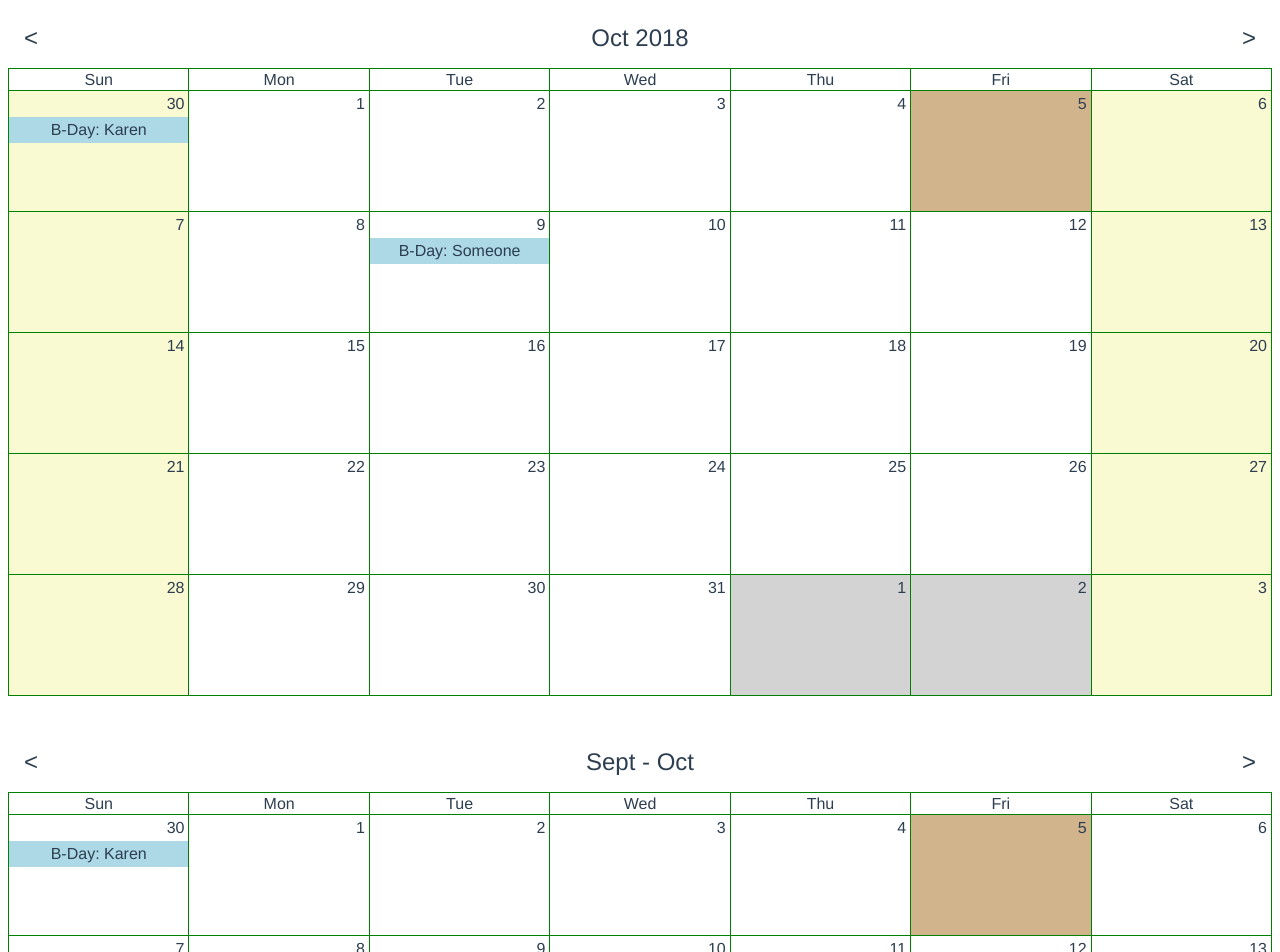
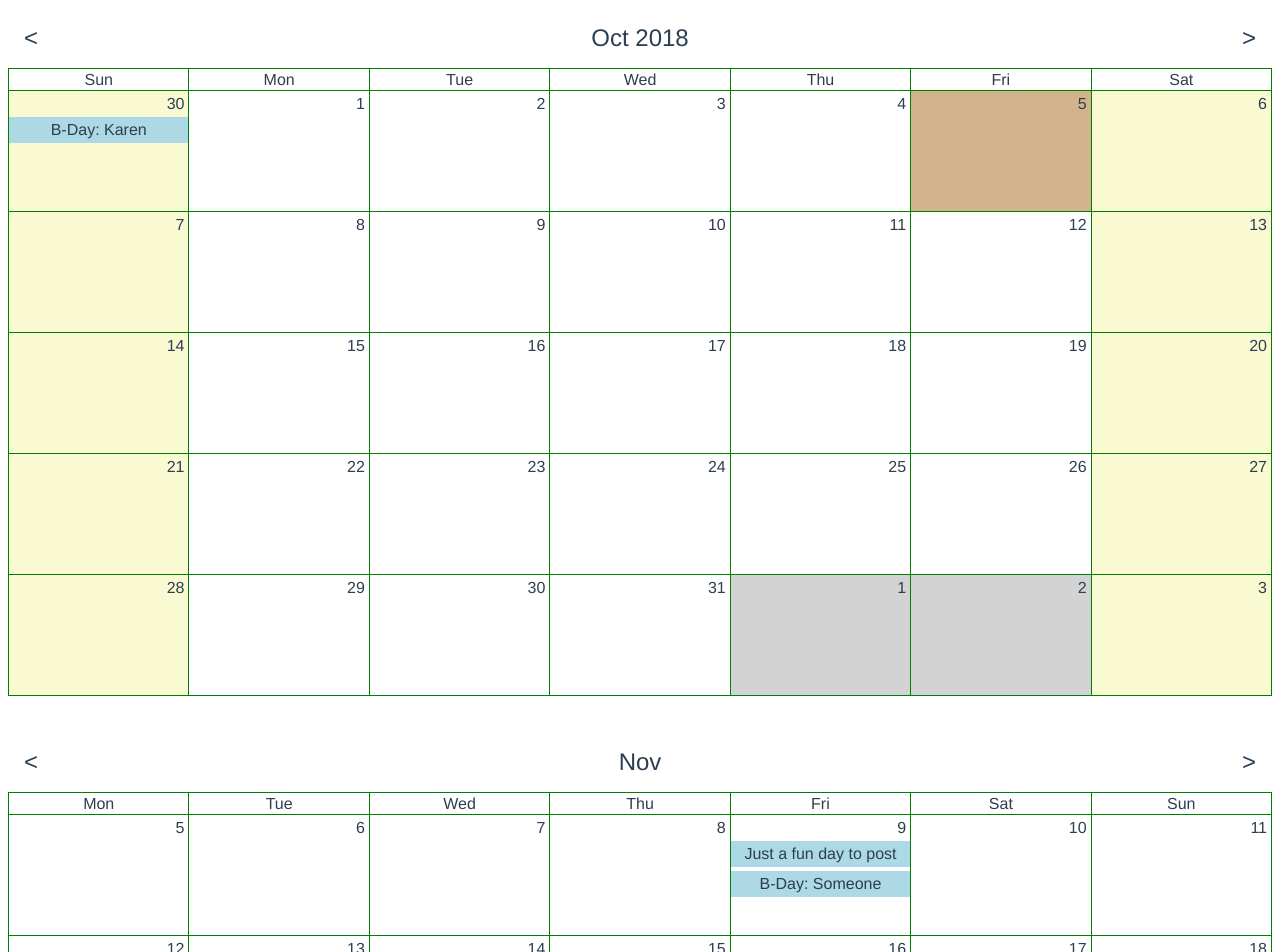
Before and after one commit to baumler/vue-calendar, a Vue app: page / in a window 1280 px wide. Shown: the top 952 px of the page. Built offline with nearby package versions, Linux system fonts and the light colour scheme.

Commit message:
added mixin

```diff
--- a/src/App.vue
+++ b/src/App.vue
@@ -1,11 +1,12 @@
 <template>
   <div id="app">
-    <vue-calendar :events="events" view="month" :data="monthViewOne"></vue-calendar><br/><br/>
-    <!--<vue-calendar :events="events" view="month" :data="monthViewTwo"></vue-calendar><br/><br/>-->
-    <vue-calendar :events="events" view="week" :data="weekViewOne"></vue-calendar><br/><br/>
-    <!--<vue-calendar :events="events" view="week" :data="weekViewTwo"></vue-calendar><br/><br/>
-    <vue-calendar :events="events" view="week" :data="weekViewThree"></vue-calendar><br/><br/>-->
-    <vue-calendar :events="events" view="week" :data="weekViewFour"></vue-calendar><br/><br/>
+    <vue-calendar :events="events" :data="monthViewOne"></vue-calendar><br/><br/>
+    <!--<vue-calendar :events="events" :data="monthViewTwo"></vue-calendar><br/><br/>-->
+
+    <!--<vue-calendar :events="events" :data="weekViewOne"></vue-calendar><br/><br/>-->
+    <!--<vue-calendar :events="events" :data="weekViewTwo"></vue-calendar><br/><br/>-->
+    <vue-calendar :events="events" :data="weekViewThree"></vue-calendar><br/><br/>
+    <vue-calendar :events="events" :data="weekViewFour"></vue-calendar><br/><br/>
   </div>
 </template>
 
@@ -23,12 +24,12 @@ export default {
   },
   data () {
     return {
-      monthViewOne: { month: 'current', highlightWeekends: true },
-      monthViewTwo: { month: 2, year: 2018 },
-      weekViewOne: { week: 'current', startOn: 0, numberOfWeeks: 2, highlightWeekends: false },
-      weekViewTwo: { week: '2014-9-2', startOn: 2, numberOfWeeks: 1 },
-      weekViewThree: { week: 'current', startOn: 'today', numberOfWeeks: 2 },
-      weekViewFour: { week: 'current', startOn: 'today', numberOfWeeks: 1, highlightWeekends: true }
+      monthViewOne: { view: 'month', month: 'current', highlightWeekends: true },
+      monthViewTwo: { view: 'month', month: 5, year: 2018 },
+      weekViewOne: { view: 'week', week: 'current', startOn: 0, numberOfWeeks: 2, highlightWeekends: false },
+      weekViewTwo: { view: 'week', week: '2014-6-6', startOn: 2, numberOfWeeks: 1 },
+      weekViewThree: { view: 'week', week: '2018-11-5', startOn: 1, numberOfWeeks: 2 },
+      weekViewFour: { view: 'week', week: 'current', startOn: 'today', numberOfWeeks: 1, highlightWeekends: true }
     }
   },
   computed: {
--- a/src/components/TheDay.vue
+++ b/src/components/TheDay.vue
@@ -2,7 +2,7 @@
   <div :class="['vc-day', {'nonMonth': !date.isMonth}, {'today': isToday}, {'isWeekend': isWeekendDay}]">
     <div class="vc-day-date">{{myDay}}</div>
 
-    <div v-for="(event, index) in myEvents" class="vc-day-event" :key="`e-${index}`">
+    <div v-for="(event, index) in events" class="vc-day-event" :key="`e-${index}`">
       <a v-if="event.url" :href="event.url" @mouseover="showTooltip($event)" @mouseout="hideTooltip($event)">
         <div class="vc-day-event-title" v-html="event.title"></div>
         <div v-if="event.desc" class="vc-day-event-desc" v-html="event.desc"></div>
@@ -39,15 +39,6 @@ export default {
     myDay () {
       return getDate(this.date.date)
     },
-    myEvents () {
-      const event = []
-      for (let i = 0; i < this.events.length; i++) {
-        if (isSameDay(new Date(this.events[i].startDate), this.date.date)) {
-          event.push(this.events[i])
-        }
-      }
-      return event
-    },
     isToday () {
       const today = new Date()
       return isSameDay(today, this.date.date)
--- a/src/components/TheMonth.vue
+++ b/src/components/TheMonth.vue
@@ -28,22 +28,14 @@
 </template>
 
 <script>
+import calMixin from '../mixins/cal'
 import getDay from 'date-fns/get_day'
 import getDaysInMonth from 'date-fns/get_days_in_month'
-import isSameDay from 'date-fns/is_same_day'
 
 import TheDay from './TheDay.vue'
 
 export default {
   props: {
-    month: {
-      type: Number,
-      required: true
-    },
-    year: {
-      type: Number,
-      required: true
-    },
     events: {
       type: Array
     },
@@ -55,11 +47,10 @@ export default {
     return {
       currentMonth: 0,
       currentYear: 0,
-      dayNamesAbb: ['Sun', 'Mon', 'Tue', 'Wed', 'Thu', 'Fri', 'Sat'],
-      monthNamesAbb: ['Jan', 'Feb', 'Mar', 'Apr', 'May', 'June', 'July', 'Aug', 'Sept', 'Oct', 'Nov', 'Dec'],
       monthDates: []
     }
   },
+  mixins: [ calMixin ],
   components: { TheDay },
   computed: {
     thisMonthNameAbb () {
@@ -68,7 +59,7 @@ export default {
     dayOfWeekMonthStartsOn () {
       return getDay(new Date(this.currentYear, this.currentMonth, 1))
     },
-    numberOdDaysInMonth () {
+    numberOfDaysInMonth () {
       return getDaysInMonth(new Date(this.currentYear, this.currentMonth, 1))
     },
     highlightWeekends () {
@@ -80,7 +71,7 @@ export default {
       this.monthDates = []
 
       // get the actual month dates
-      for (let i = 1; i <= this.numberOdDaysInMonth; i++) {
+      for (let i = 1; i <= this.numberOfDaysInMonth; i++) {
         this.monthDates.push({ date: new Date(this.currentYear, this.currentMonth, i), isMonth: true })
       }
 
@@ -94,7 +85,7 @@ export default {
         }
       }
       // get dates in last week next month
-      const dayEndOfThisMonth = getDay(new Date(this.currentYear, this.currentMonth, this.numberOdDaysInMonth))
+      const dayEndOfThisMonth = getDay(new Date(this.currentYear, this.currentMonth, this.numberOfDaysInMonth))
       if (dayEndOfThisMonth < 7) {
         const yearForNext = this.currentMonth !== 11 ? this.currentYear : this.currentYear + 1
         const monthForNext = this.currentMonth !== 11 ? this.currentMonth + 1 : 0
@@ -102,17 +93,6 @@ export default {
           this.monthDates.push({ date: new Date(yearForNext, monthForNext, i), isMonth: false })
         }
       }
-    },
-    getEventsToShow (thisDate) {
-      const showing = []
-
-      for (let i = 0; i < this.events.length; i++) {
-        if (isSameDay(new Date(this.events[i].startDate), thisDate)) {
-          showing.push(this.events[i])
-        }
-      }
-
-      return showing
     },
     nextMonth () {
       if (this.currentMonth === 11) {
@@ -134,8 +114,8 @@ export default {
     }
   },
   mounted () {
-    this.currentMonth = this.month - 1
-    this.currentYear = this.year
+    this.currentMonth = this.getCurrentMonth().month - 1
+    this.currentYear = this.getCurrentMonth().year
     this.getDates()
   }
 }
--- a/src/components/TheWeek.vue
+++ b/src/components/TheWeek.vue
@@ -1,7 +1,7 @@
 <template>
   <div class="vc-week-view">
     <div class="vc-week-header">
-      <div><a class="prev" href="javascript:;" @click="prevNeek">&lt;</a></div>
+      <div><a class="prev" href="javascript:;" @click="prevWeek">&lt;</a></div>
       <div>{{thisMonthNameAbb}}</div>
       <div><a class="next" href="javascript:;" @click="nextWeek">&gt;</a></div>
     </div>
@@ -28,7 +28,7 @@
 </template>
 
 <script>
-import isSameDay from 'date-fns/is_same_day'
+import calMixin from '../mixins/cal'
 import addDays from 'date-fns/add_days'
 import addWeeks from 'date-fns/add_weeks'
 import subWeeks from 'date-fns/sub_weeks'
@@ -49,13 +49,12 @@ export default {
   },
   data () {
     return {
-      monthNamesAbb: ['Jan', 'Feb', 'Mar', 'Apr', 'May', 'June', 'July', 'Aug', 'Sept', 'Oct', 'Nov', 'Dec'],
-      dayNamesAbb: ['Sun', 'Mon', 'Tue', 'Wed', 'Thu', 'Fri', 'Sat'],
       weekDates: [],
       currentMonthStart: 0,
       currentMonthEnd: 0
     }
   },
+  mixins: [ calMixin ],
   components: { TheDay },
   computed: {
     thisMonthNameAbb () {
@@ -104,23 +103,12 @@ export default {
       }
       return newArray
     },
-    getEventsToShow (thisDate) {
-      const showing = []
-
-      for (let i = 0; i < this.events.length; i++) {
-        if (isSameDay(new Date(this.events[i].startDate), thisDate)) {
-          showing.push(this.events[i])
-        }
-      }
-
-      return showing
-    },
     nextWeek () {
       this.week.weekStartDate = addWeeks(this.week.weekStartDate, 1)
       this.week.weekOf = addWeeks(this.week.weekOf, 1)
       this.getDates()
     },
-    prevNeek () {
+    prevWeek () {
       this.week.weekStartDate = subWeeks(this.week.weekStartDate, 1)
       this.week.weekOf = subWeeks(this.week.weekOf, 1)
       this.getDates()
--- a/src/components/VueCalendar.vue
+++ b/src/components/VueCalendar.vue
@@ -1,7 +1,7 @@
 <template>
   <div class="vc">
-    <the-month v-if="view === 'month'" :month="currentMonth.month" :year="currentMonth.year" :events="allEvents" :data="data"></the-month>
-    <the-week v-else-if="view === 'week'" :week="currentWeek" :events="allEvents" :data="data"></the-week>
+    <the-month v-if="viewType === 'month'" :events="allEvents" :data="data"></the-month>
+    <the-week v-else-if="viewType === 'week'" :week="currentWeek" :events="allEvents" :data="data"></the-week>
   </div>
 </template>
 
@@ -13,17 +13,12 @@ import TheWeek from './TheWeek.vue'
 
 export default {
   props: {
-    events: {
-      type: Array
-    },
-    view: {
-      type: String,
-      required: true,
-      default: 'month'
-    },
     data: {
       type: Object,
       required: true
+    },
+    events: {
+      type: Array
     }
   },
   components: {
@@ -31,6 +26,12 @@ export default {
     TheWeek
   },
   computed: {
+    viewType () {
+      if (this.data.view) {
+        return this.data.view
+      }
+      return 'month'
+    },
     allEvents () {
       let arr = []
 
@@ -50,7 +51,7 @@ export default {
         }
       } else {
         return {
-          month: this.data.month,
+          month: (this.data.month * 1),
           year: this.data.year
         }
       }
--- a/src/data/birthdays.json
+++ b/src/data/birthdays.json
@@ -4,7 +4,7 @@
     "title": "B-Day: Karen"
   },
   {
-    "startDate": "2018-10-9",
+    "startDate": "2018-11-9",
     "title": "B-Day: Someone"
   }
 ]
--- /dev/null
+++ b/src/mixins/cal.js
@@ -0,0 +1,48 @@
+import isSameDay from 'date-fns/is_same_day'
+
+const cal = {
+  data () {
+    return {
+      dayNamesAbb: ['Sun', 'Mon', 'Tue', 'Wed', 'Thu', 'Fri', 'Sat'],
+      monthNamesAbb: ['Jan', 'Feb', 'Mar', 'Apr', 'May', 'June', 'July', 'Aug', 'Sept', 'Oct', 'Nov', 'Dec']
+    }
+  },
+  methods: {
+    getCurrentMonth () {
+      if (this.data.month === 'current') {
+        const today = new Date()
+        const m = today.getMonth()
+        const y = today.getFullYear()
+        return {
+          month: m + 1,
+          year: y
+        }
+      } else {
+        return {
+          month: (this.data.month * 1),
+          year: this.data.year
+        }
+      }
+    },
+    splitEventDates (event) {
+      const p = event.split('-')
+      // because months in JS start at 0
+      p[1] = p[1] - 1
+      return p
+    },
+    getEventsToShow (thisDate) {
+      const showing = []
+
+      for (let i = 0; i < this.events.length; i++) {
+        const sp = this.splitEventDates(this.events[i].startDate)
+        if (isSameDay(new Date(sp[0], sp[1], sp[2], 0, 0, 0), thisDate)) {
+          showing.push(this.events[i])
+        }
+      }
+
+      return showing
+    }
+  }
+}
+
+export default cal
```
Also changed, not shown: 1 other file (tests, documents, lock files or other folders).
